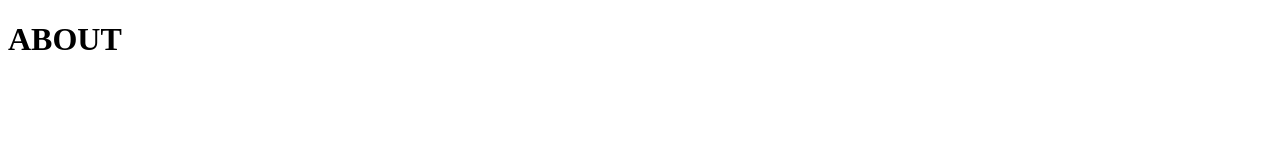
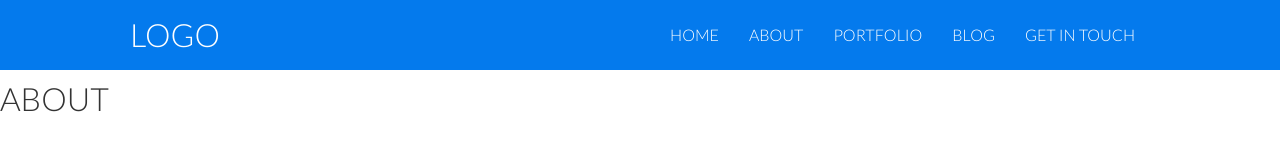
Before and after one commit to Epvacode/Epvacode.github.io, a plain HTML site: page about.html in a window 1280 px wide. Drawn offline with Linux system fonts and the light colour scheme.

Commit message:
added nav to all the pages created

```diff
--- a/about.html
+++ b/about.html
@@ -5,8 +5,29 @@
   <meta http-equiv="X-UA-Compatible" content="IE=edge">
   <meta name="viewport" content="width=device-width, initial-scale=1.0">
   <title>About</title>
+  <link rel="stylesheet" href="main.css">
 </head>
 <body>
+
+  <header>
+    <!-- Nav Bar -->
+    <div class="navbar">
+      <div class="container flex">
+        <h1>LOGO</h1>
+        <nav>
+          <ul>
+            <li><a href="index.html">HOME</a></li>
+            <li><a href="about.html">ABOUT</a></li>
+            <li><a href="portfolio.html">PORTFOLIO</a></li>
+            <li><a href="blog.html">BLOG</a></li>
+            <li><a href="getintouch.html">GET IN TOUCH</a></li>
+          </ul>
+        </nav>
+      </div>
+    </div>
+  </header>
+</div>
+<script src="app.js"></script>
   <h1>ABOUT</h1>
 </body>
 </html>
```
Also changed, not shown: blog.html (+21 -0 lines), getintouch.html (+21 -0 lines), portfolio.html (+21 -0 lines).
